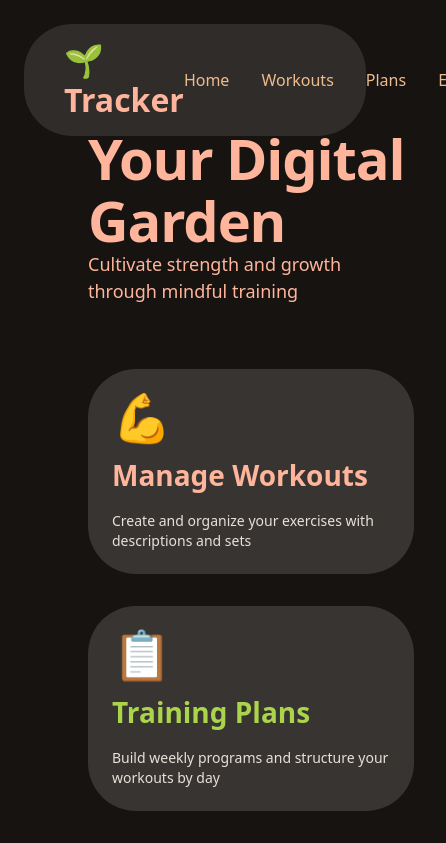
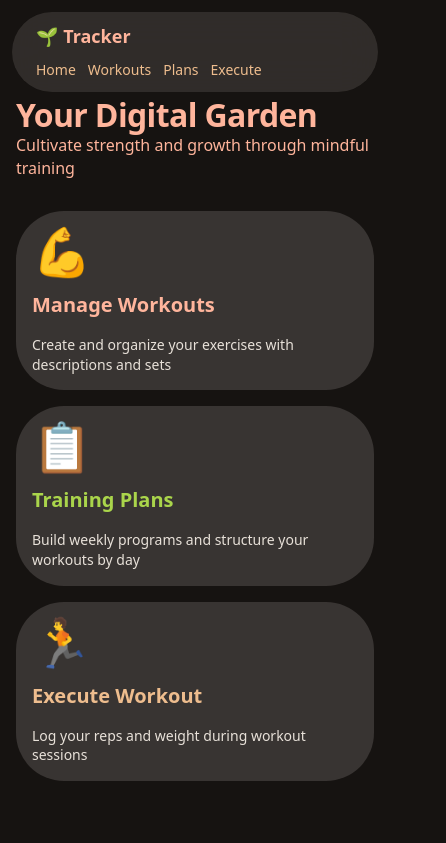
Before and after one commit to TimMaa/baked-and-shredded, a SvelteKit app: page / in a window 390 px wide. Shown: the top 843 px of the page, 446 px wide, since content can reach past the window. Built offline with nearby package versions, Linux system fonts and the light colour scheme.

Commit message:
Implement responsive design adjustments for mobile devices

```diff
--- a/src/app.css
+++ b/src/app.css
@@ -417,3 +417,80 @@ textarea::placeholder {
 .gap-list {
   gap: var(--spacing-1);
 }
+
+/* ===== RESPONSIVE DESIGN (Mobile-First Approach) ===== */
+
+/* Mobile-specific adjustments */
+@media (max-width: 639px) {
+  /* Reduce typography sizes on mobile */
+  .text-display-lg {
+    font-size: 2rem;
+    line-height: 1.2;
+  }
+
+  .text-display-md {
+    font-size: 1.5rem;
+    line-height: 1.25;
+  }
+
+  .text-display-sm {
+    font-size: 1.25rem;
+    line-height: 1.3;
+  }
+
+  .text-headline-lg {
+    font-size: 1.5rem;
+    line-height: 1.3;
+  }
+
+  .text-headline-md {
+    font-size: 1.25rem;
+    line-height: 1.4;
+  }
+
+  .text-headline-sm {
+    font-size: 1.125rem;
+    line-height: 1.35;
+  }
+
+  .text-body-lg {
+    font-size: 1rem;
+    line-height: 1.4;
+  }
+
+  /* Reduce button padding on mobile */
+  .btn-lg {
+    padding: var(--spacing-3) var(--spacing-6);
+    font-size: 1rem;
+  }
+
+  .btn-md {
+    padding: var(--spacing-3) var(--spacing-5);
+    font-size: 0.9375rem;
+  }
+
+  .btn-sm {
+    padding: var(--spacing-2) var(--spacing-4);
+    font-size: 0.8125rem;
+  }
+
+  /* Reduce card padding on mobile */
+  .card {
+    padding: var(--spacing-4);
+  }
+
+  /* Reduce input padding on mobile */
+  input[type="text"],
+  input[type="number"],
+  input[type="email"],
+  input[type="password"],
+  textarea {
+    padding: var(--spacing-3) var(--spacing-4);
+    font-size: 0.9375rem;
+  }
+
+  /* Reduce nav padding */
+  .nav-floating {
+    padding: var(--spacing-3);
+  }
+}
--- a/src/routes/+layout.svelte
+++ b/src/routes/+layout.svelte
@@ -3,19 +3,19 @@
 </script>
 
 <div class="surface-base min-h-screen flex flex-col">
-  <nav class="nav-floating fixed top-6 left-6 right-6 z-50">
-    <div class="flex justify-between items-center px-6">
-      <h1 class="text-headline-lg text-primary">🌱 Tracker</h1>
-      <div class="flex gap-8">
-        <a href="/" class="text-body-md text-tertiary hover:text-primary transition-colors">Home</a>
-        <a href="/workouts" class="text-body-md text-tertiary hover:text-primary transition-colors">Workouts</a>
-        <a href="/plans" class="text-body-md text-tertiary hover:text-primary transition-colors">Plans</a>
-        <a href="/execute" class="text-body-md text-tertiary hover:text-primary transition-colors">Execute</a>
+  <nav class="nav-floating fixed top-3 sm:top-6 left-3 sm:left-6 right-3 sm:right-6 z-50">
+    <div class="flex flex-col sm:flex-row justify-between items-start sm:items-center gap-3 sm:gap-0 px-3 sm:px-6">
+      <h1 class="text-headline-sm sm:text-headline-lg text-primary">🌱 Tracker</h1>
+      <div class="flex flex-wrap gap-3 sm:gap-8 text-sm sm:text-body-md">
+        <a href="/" class="text-tertiary hover:text-primary transition-colors">Home</a>
+        <a href="/workouts" class="text-tertiary hover:text-primary transition-colors">Workouts</a>
+        <a href="/plans" class="text-tertiary hover:text-primary transition-colors">Plans</a>
+        <a href="/execute" class="text-tertiary hover:text-primary transition-colors">Execute</a>
       </div>
     </div>
   </nav>
 
-  <main class="flex-1 max-w-6xl mx-auto w-full px-8 pt-32 pb-16 ml-organic-lg">
+  <main class="flex-1 max-w-6xl mx-auto w-full px-4 sm:px-6 md:px-8 pt-24 sm:pt-32 pb-8 sm:pb-16">
     <slot />
   </main>
 </div>
--- a/src/routes/+page.svelte
+++ b/src/routes/+page.svelte
@@ -3,7 +3,7 @@
   import Typography from '$lib/components/Typography.svelte';
 </script>
 
-<div class="space-y-16">
+<div class="space-y-8 sm:space-y-12">
   <section>
     <Typography variant="display" size="lg" as="h1" color="primary">
       Your Digital Garden
@@ -13,7 +13,7 @@
     </Typography>
   </section>
 
-  <div class="grid grid-cols-1 md:grid-cols-3 gap-8">
+  <div class="grid grid-cols-1 md:grid-cols-3 gap-4 sm:gap-6 md:gap-8">
     <a href="/workouts" class="no-underline">
       <Card hoverable>
         <div class="space-y-4">
--- a/src/routes/execute/+page.svelte
+++ b/src/routes/execute/+page.svelte
@@ -33,7 +33,7 @@
   }
 </script>
 
-<div class="space-y-8">
+<div class="space-y-6 sm:space-y-8">
   <div>
     <Typography variant="display" size="sm" as="h1" color="tertiary">
       Execute Workout
@@ -47,7 +47,7 @@
     {#await data.plans}
       <div>Loading...</div>
     {:then plans}
-      <div class="space-y-6">
+      <div class="space-y-4 sm:space-y-6">
         <Card>
           <Typography variant="headline" size="md" as="h2" color="primary">
             Select Training Plan
@@ -60,10 +60,10 @@
               >
             </Typography>
           {:else}
-            <div class="space-y-3">
+            <div class="space-y-2 sm:space-y-3">
               {#each plans as plan (plan.id)}
                 <label
-                  class="flex items-center p-4 rounded-lg cursor-pointer transition-all"
+                  class="flex items-start p-3 sm:p-4 rounded-lg cursor-pointer transition-all"
                   class:selected={selectedPlan === plan.id}
                 >
                   <input
@@ -71,9 +71,9 @@
                     name="plan"
                     value={plan.id}
                     bind:group={selectedPlan}
-                    class="w-5 h-5"
+                    class="w-5 h-5 mt-0.5 flex-shrink-0"
                   />
-                  <div class="ml-4">
+                  <div class="ml-3 sm:ml-4 min-w-0">
                     <Typography
                       variant="body"
                       size="md"
@@ -104,11 +104,11 @@
             <Typography variant="headline" size="md" as="h2" color="secondary">
               Select Day
             </Typography>
-            <div class="grid grid-cols-2 sm:grid-cols-4 gap-3">
+            <div class="grid grid-cols-3 sm:grid-cols-4 md:grid-cols-7 gap-2 sm:gap-3">
               {#each daysOfWeek as day (day)}
                 <button
                   onclick={() => (selectedDay = day)}
-                  class="p-4 rounded-lg font-semibold transition-all text-body-md"
+                  class="p-2 sm:p-3 rounded-lg font-semibold transition-all text-xs sm:text-body-md"
                   class:selected={selectedDay === day}
                 >
                   {day.substring(0, 3)}
@@ -118,7 +118,7 @@
           </Card>
 
           {#if selectedDay}
-            <Button variant="secondary" size="lg" onclick={startSession}>
+            <Button variant="secondary" size="md" onclick={startSession}>
               Start Workout - {selectedDay}
             </Button>
           {/if}
@@ -127,7 +127,7 @@
     {/await}
   {:else}
     <Card>
-      <div class="flex justify-between items-center mb-8">
+      <div class="flex flex-col gap-4 sm:flex-row sm:justify-between sm:items-center mb-6 sm:mb-8">
         <Typography variant="headline" size="lg" as="h2" color="primary">
           Workout Session - {selectedDay}
         </Typography>
@@ -136,7 +136,7 @@
         </Button>
       </div>
 
-      <div class="space-y-4">
+      <div class="space-y-3 sm:space-y-4">
         <Typography variant="body" size="md" color="tertiary" as="p">
           Workout tracking interface coming soon
         </Typography>
--- a/src/routes/plans/+page.svelte
+++ b/src/routes/plans/+page.svelte
@@ -18,8 +18,8 @@
   };
 </script>
 
-<div class="space-y-8">
-  <div class="flex justify-between items-start">
+<div class="space-y-6 sm:space-y-8">
+  <div class="flex flex-col gap-4 sm:flex-row sm:justify-between sm:items-start">
     <div>
       <Typography variant="display" size="sm" as="h1" color="secondary">
         Training Plans
@@ -30,7 +30,7 @@
     </div>
     <Button
       variant={showForm ? "tertiary" : "primary"}
-      size="lg"
+      size="md"
       onclick={() => (showForm = !showForm)}
     >
       {showForm ? "Cancel" : "+ Create Plan"}
@@ -45,14 +45,14 @@
         use:enhance
         onsubmit={handleAddPlan}
       >
-        <div class="space-y-6">
+        <div class="space-y-4 sm:space-y-6">
           <div>
             <label for="name">
               <Typography variant="body" size="md" as="span" color="secondary">
                 Plan Name
               </Typography>
             </label>
-            <div class="mt-3">
+            <div class="mt-2 sm:mt-3">
               <Input
                 type="text"
                 id="name"
@@ -70,7 +70,7 @@
                 Description
               </Typography>
             </label>
-            <div class="mt-3">
+            <div class="mt-2 sm:mt-3">
               <Input
                 type="textarea"
                 id="description"
@@ -82,7 +82,7 @@
             </div>
           </div>
 
-          <div class="flex gap-4 pt-4">
+          <div class="flex flex-col gap-2 sm:flex-row sm:gap-4 pt-2 sm:pt-4">
             <Button
               type="submit"
               variant="secondary"
@@ -112,7 +112,7 @@
   {#await data.plans}
     <div>Loading...</div>
   {:then plans}
-    <div class="space-y-4">
+    <div class="space-y-3 sm:space-y-4">
       {#if plans.length === 0}
         <Card>
           <Typography variant="body" size="md" color="tertiary" as="p">
@@ -123,8 +123,8 @@
         {#each plans as plan (plan.id)}
           <a href="/plans/{plan.id}" class="no-underline">
             <Card>
-              <div class="flex justify-between items-start">
-                <div class="flex-1">
+              <div class="flex flex-col gap-3 sm:gap-6 sm:flex-row sm:justify-between sm:items-start">
+                <div class="flex-1 min-w-0">
                   <Typography
                     variant="headline"
                     size="sm"
@@ -147,7 +147,7 @@
                     Created {new Date(plan.created_at).toLocaleDateString()}
                   </Typography>
                 </div>
-                <div class="ml-6">
+                <div class="ml-0 sm:ml-6 pt-2 sm:pt-0 flex-shrink-0">
                   <Typography variant="body" size="md" color="primary">
                     View →
                   </Typography>
--- a/src/routes/workouts/+page.svelte
+++ b/src/routes/workouts/+page.svelte
@@ -18,8 +18,8 @@
   };
 </script>
 
-<div class="space-y-8">
-  <div class="flex justify-between items-start">
+<div class="space-y-6 sm:space-y-8">
+  <div class="flex flex-col gap-4 sm:flex-row sm:justify-between sm:items-start">
     <div>
       <Typography variant="display" size="sm" as="h1" color="primary">
         Your Workouts
@@ -30,7 +30,7 @@
     </div>
     <Button
       variant={showForm ? "tertiary" : "primary"}
-      size="lg"
+      size="md"
       onclick={() => (showForm = !showForm)}
     >
       {showForm ? "Cancel" : "+ Add Workout"}
@@ -45,7 +45,7 @@
         use:enhance
         onsubmit={handleAddWorkout}
       >
-        <div class="space-y-6">
+        <div class="space-y-4 sm:space-y-6">
           <div>
             <label for="name">
               <Typography
@@ -57,7 +57,7 @@
                 Workout Name
               </Typography>
             </label>
-            <div class="mt-3">
+            <div class="mt-2 sm:mt-3">
               <Input
                 type="text"
                 id="name"
@@ -75,7 +75,7 @@
                 Description
               </Typography>
             </label>
-            <div class="mt-3">
+            <div class="mt-2 sm:mt-3">
               <Input
                 type="textarea"
                 id="description"
@@ -87,7 +87,7 @@
             </div>
           </div>
 
-          <div class="flex gap-4 pt-4">
+          <div class="flex flex-col gap-2 sm:flex-row sm:gap-4 pt-2 sm:pt-4">
             <Button
               type="submit"
               variant="secondary"
@@ -114,7 +114,7 @@
     </Card>
   {/if}
 
-  <div class="space-y-4">
+  <div class="space-y-3 sm:space-y-4">
     {#await data.workouts}
       <div>Loading...</div>
     {:then workouts}
@@ -132,8 +132,8 @@
       {:else}
         {#each workouts as workout (workout.id)}
           <Card>
-            <div class="flex justify-between items-start gap-6">
-              <div class="flex-1">
+            <div class="flex flex-col gap-3 sm:gap-6 sm:flex-row sm:justify-between sm:items-start">
+              <div class="flex-1 min-w-0">
                 <Typography
                   variant="headline"
                   size="sm"
@@ -153,7 +153,7 @@
                   </Typography>
                 {/if}
               </div>
-              <div class="flex gap-3 flex-shrink-0">
+              <div class="flex flex-col gap-2 sm:flex-row sm:gap-3 flex-shrink-0 w-full sm:w-auto">
                 <Button variant="tertiary" size="sm">Edit</Button>
                 <Button variant="tertiary" size="sm">Delete</Button>
               </div>
```
